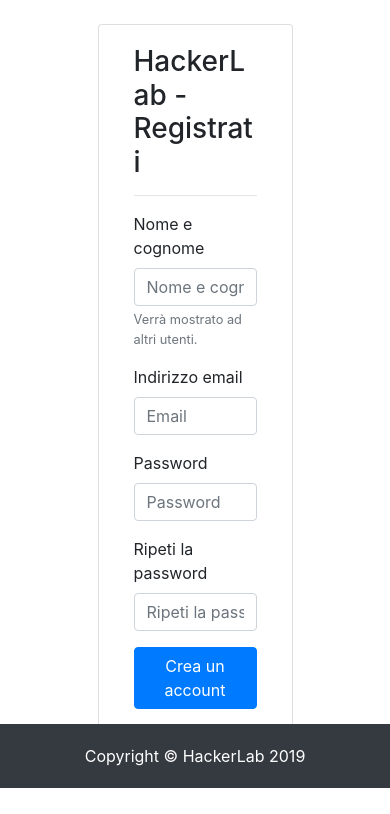
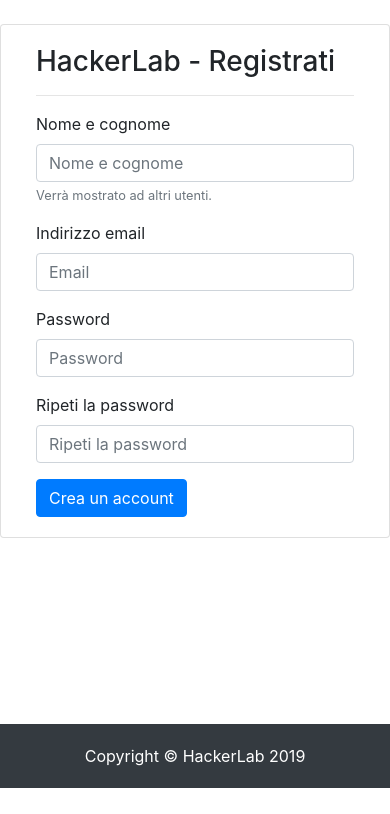
Before and after one commit to filippofinke/HackerLab, a PHP site: page /templates/register.phtml in a window 390 px wide. Shown: the part 56-870 px from the top of the page. After the commit the page ends 844 px from the top, so only its background shows below. Run offline with PHP 8.4, Linux system fonts and the light colour scheme; some libraries are stand-ins or nearby versions.

Commit message:
Added mobile support

```diff
--- a/codice/templates/register.phtml
+++ b/codice/templates/register.phtml
@@ -46,7 +46,7 @@
   <div class="container main-container">
 
     <div class="row">
-      <div class="mx-auto card col-6">
+      <div class="mx-auto card col-md-6">
         <div class="card-body">
           <h3>HackerLab - Registrati</h3>
           <hr>
```
